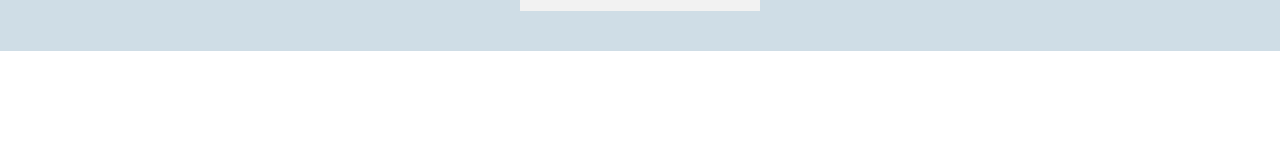
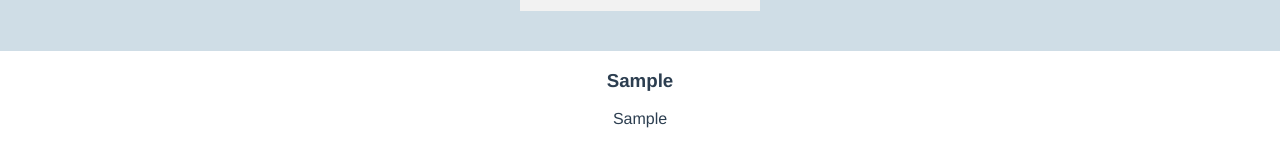
Before and after one commit to jjlljj/vue-box, a Vue app: page / in a window 1280 px wide. Both pictures are taken after typing "Sample", "Sample" into the empty fields and a click on the button "Submit". Shown: the part 273-440 px from the top of the page. Built offline with nearby package versions, Linux system fonts and the light colour scheme.

Commit message:
Render ideas to cards

```diff
--- a/src/App.vue
+++ b/src/App.vue
@@ -4,17 +4,20 @@
       <IdeaForm v-bind:submitIdea="submitIdea"/>
     </section>
     <section class="cards-section">
+      <IdeaCards v-if="ideas" v-bind:ideas="ideas" />
     </section>
   </div>
 </template>
 
 <script>
 import IdeaForm from './components/IdeaForm.vue'
+import IdeaCards from './components/IdeaCards.vue'
 
 export default {
   name: 'app',
   components: {
-    IdeaForm
+    IdeaForm,
+    IdeaCards
   },
   data () {
     return {
@@ -23,8 +26,8 @@ export default {
   },
   methods: {
     submitIdea (idea) {
-      console.log('yo')
       console.log(idea)
+      this.ideas.push(idea)
     }
   }
 }
--- a/src/components/Card.vue
+++ b/src/components/Card.vue
@@ -0,0 +1,19 @@
+<template>
+  <article>
+    <h3>{{idea.ideaTitle}}</h3>
+    <p>{{idea.ideaBody}}</p>
+  </article>
+</template>
+
+<script>
+export default {
+  name: 'Card',
+  props: {
+   idea: Object
+  }
+}
+</script>
+
+<style>
+
+</style>
--- a/src/components/IdeaCards.vue
+++ b/src/components/IdeaCards.vue
@@ -0,0 +1,25 @@
+<template>
+  <div class="cards-container" >
+    <div v-for="idea in ideas">
+      <Card v-bind="{idea}"/>
+    </div>
+  </div>
+</template>
+
+<script>
+import Card from './Card.vue'
+
+export default {
+  name: 'IdeaCards',
+  components: {
+    Card
+  },
+  props: {
+    ideas: Array
+  }
+}
+</script>
+
+<style>
+
+</style>
```
